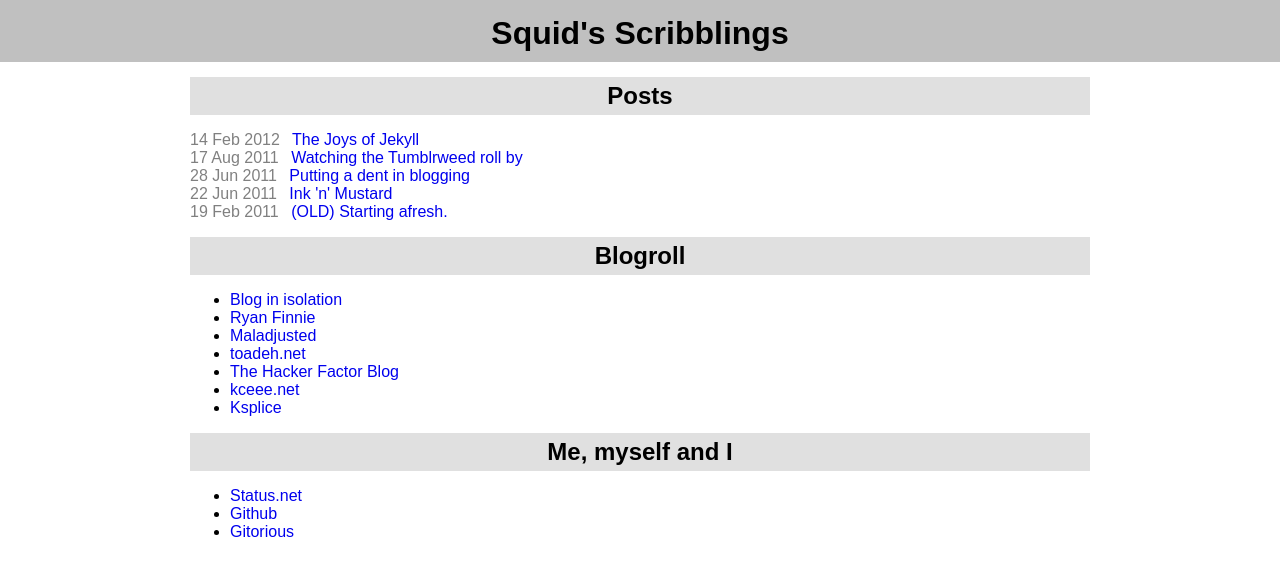
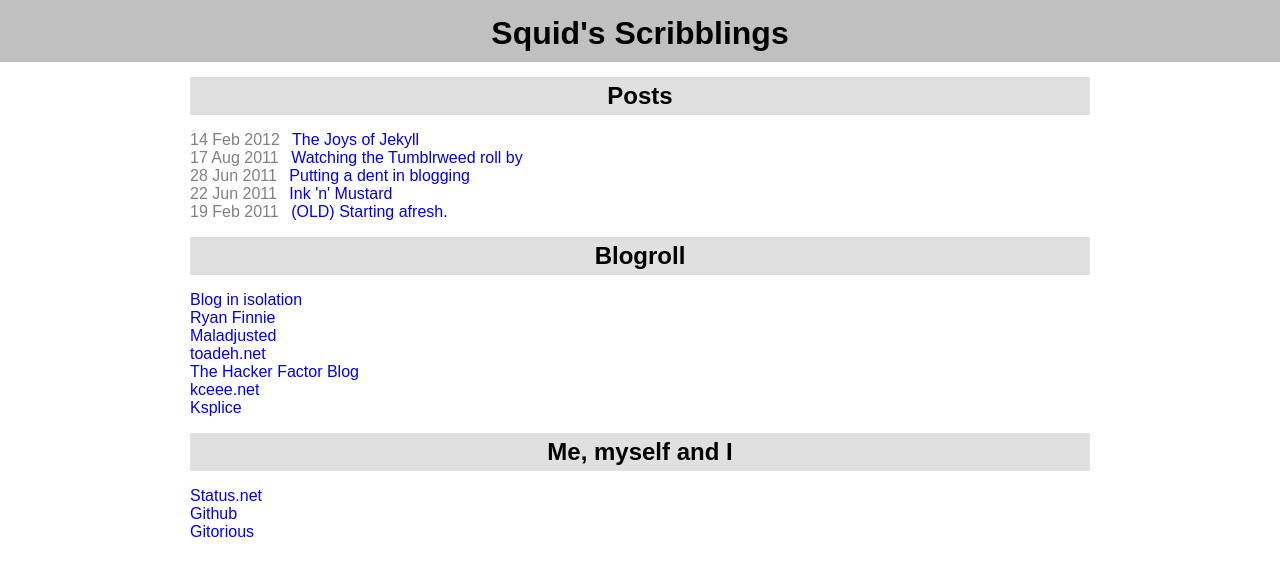
Before and after one commit to jesskay/psquid.net, a Jekyll site: the page built from index.html, in a window 1280 px wide. Shown: the top 576 px of the page. Built offline with Jekyll 4.4.1, drawn with Linux system fonts in a browser that asks for light colours.

Commit message:
That seems saner.

```diff
--- a/css/clean_ink.css
+++ b/css/clean_ink.css
@@ -39,7 +39,7 @@ h2 {
   margin: 15px auto 20px auto;
 }
 
-.post-list, .post-list li {
+.links-list, .links-list li {
   list-style-type: none;
   margin-left: 0;
   padding-left: 0; /* fuck you, IE */
--- a/index.html
+++ b/index.html
@@ -5,7 +5,7 @@ title: Squid's Scribblings
 
 <section id="posts">
     <h2>Posts</h2>
-    <ul class="post-list">
+    <ul class="links-list">
       {% for post in site.posts %}
         <li><span class="date">{{ post.date | date: "%d %b %Y" }}</span> <a href="{{ post.url }}">{{ post.title }}</a></li>
       {% endfor %}
@@ -13,7 +13,7 @@ title: Squid's Scribblings
 </section>
 <section id="posts">
     <h2>Blogroll</h2>
-    <ul class="blogroll">
+    <ul class="links-list">
       <li><a href="http://nbrightside.com/blog/">Blog in isolation</a></li>
       <li><a href="http://www.finnie.org/">Ryan Finnie</a></li>
       <li><a href="http://nourishedcloud.com/blog/">Maladjusted</a></li>
@@ -25,7 +25,7 @@ title: Squid's Scribblings
 </section>
 <section id="other-profiles">
     <h2>Me, myself and I</h2>
-    <ul class="blogroll">
+    <ul class="links-list">
 	<li><a href="http://micro.fragdev.com/psquid">Status.net</a></li>
 	<li><a href="https://github.com/psquid">Github</a></li>
 	<li><a href="https://gitorious.org/~psquid">Gitorious</a></li>
```
